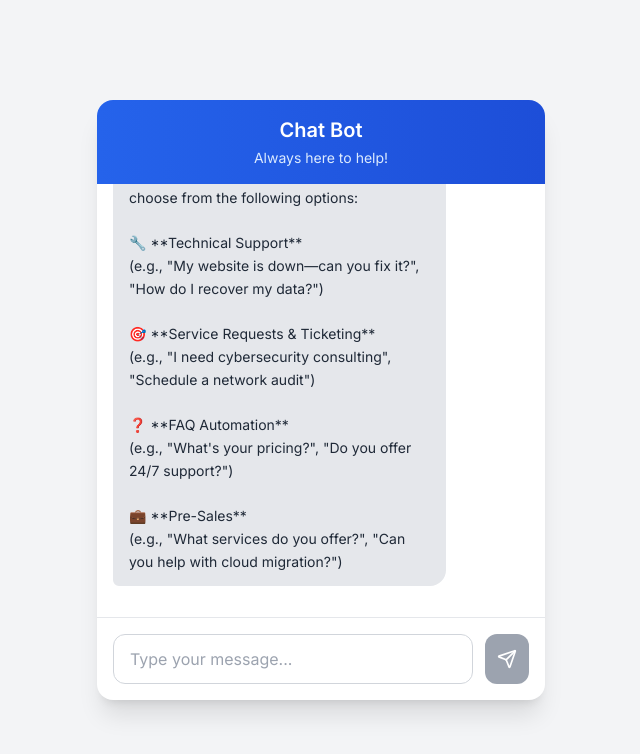
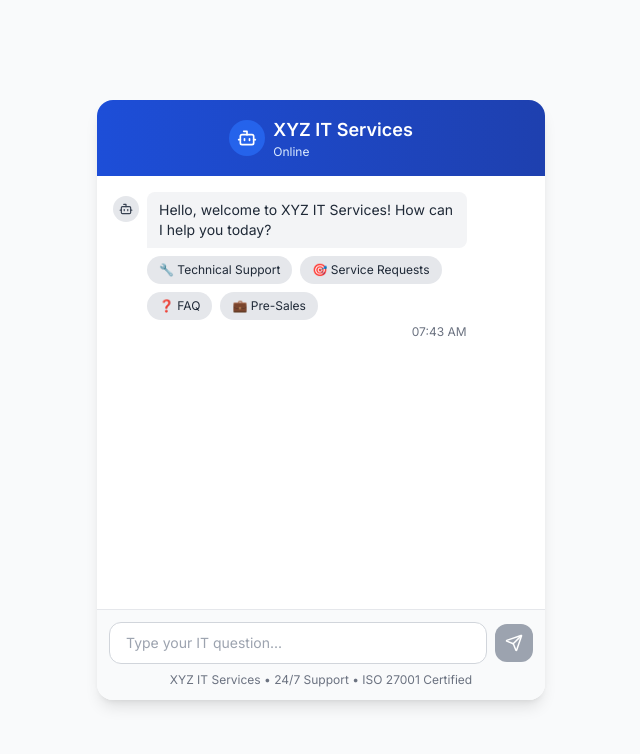
Before and after one commit to hassanambi/chat-bubble-talk, a React (Vite) app: page / in a window 1280 px wide. Shown: the top 754 px of the page, without its empty margins (319-959 px from the left). Built offline with nearby package versions, Linux system fonts and the light colour scheme.

Commit message:
Refactor: Implement IT service chatbot
Implement a React-based IT service chatbot with enhanced features, including service categories, dynamic responses, and a typing indicator.

```diff
--- a/src/pages/Index.tsx
+++ b/src/pages/Index.tsx
@@ -1,56 +1,91 @@
+
 import { useState, useRef, useEffect } from 'react';
-import { Send } from 'lucide-react';
+import { Send, Bot, User, Loader2 } from 'lucide-react';
 
 interface Message {
   id: number;
   text: string;
   sender: 'user' | 'bot';
   timestamp: Date;
+  isButton?: boolean;
+  buttons?: string[];
 }
+
+const IT_SERVICE_CATEGORIES = [
+  "🔧 Technical Support",
+  "🎯 Service Requests",
+  "❓ FAQ",
+  "💼 Pre-Sales"
+];
 
 const Index = () => {
   const [messages, setMessages] = useState<Message[]>([
     {
       id: 1,
-      text: "Hello! How can I help you today? Please choose from the following options:\n\n🔧 **Technical Support**\n(e.g., \"My website is down—can you fix it?\", \"How do I recover my data?\")\n\n🎯 **Service Requests & Ticketing**\n(e.g., \"I need cybersecurity consulting\", \"Schedule a network audit\")\n\n❓ **FAQ Automation**\n(e.g., \"What's your pricing?\", \"Do you offer 24/7 support?\")\n\n💼 **Pre-Sales**\n(e.g., \"What services do you offer?\", \"Can you help with cloud migration?\")",
+      text: "Hello, welcome to XYZ IT Services! How can I help you today?",
       sender: 'bot',
-      timestamp: new Date()
+      timestamp: new Date(),
+      isButton: true,
+      buttons: IT_SERVICE_CATEGORIES
     }
   ]);
   const [inputValue, setInputValue] = useState('');
   const [isTyping, setIsTyping] = useState(false);
   const messagesEndRef = useRef<HTMLDivElement>(null);
 
-  // Enhanced bot responses for different service categories
-  const botResponses: { [key: string]: string } = {
-    // Technical Support responses
-    "technical support": "I'm here to help with technical issues! Please describe your problem and I'll assist you with troubleshooting.",
-    "website down": "I understand your website is experiencing issues. Let me help you troubleshoot this problem step by step.",
-    "data recovery": "Data recovery is critical. I'll guide you through the recovery process and preventive measures.",
-    "fix it": "I'm ready to help fix your technical issue. Can you provide more details about what's not working?",
+  // Enhanced knowledge base for IT services
+  const knowledgeBase: { [key: string]: { response: string; followup?: string[] } } = {
+    // Technical Support
+    "technical support": {
+      response: "I can help with various technical issues:\n\n• Server/network troubleshooting\n• Software installation\n• System diagnostics\n• Emergency support\n\nPlease describe your issue.",
+      followup: ["Server down", "Software issue", "Network problem", "Other"]
+    },
+    "server down": {
+      response: "For server issues:\n\n1. Check power and network connections\n2. Verify server status via dashboard\n3. Review recent logs\n\nWould you like to open a priority ticket?"
+    },
+    "software issue": {
+      response: "For software problems:\n\n• What software is affected?\n• Error message received?\n• When did it start occurring?\n\nWe can remote in to diagnose."
+    },
 
-    // Service Requests & Ticketing
-    "service request": "I can help you with service requests. What specific service do you need assistance with?",
-    "cybersecurity": "Cybersecurity is essential for your business. I can connect you with our security experts for a consultation.",
-    "network audit": "A network audit is a great way to ensure your infrastructure is secure and optimized. Let me schedule this for you.",
-    "ticketing": "I'll help you create a service ticket. What issue would you like to report?",
+    // Service Requests
+    "service requests": {
+      response: "Available services:\n\n• Network security audit\n• Cloud migration\n• System maintenance\n• Hardware upgrade\n\nWhich service do you need?",
+      followup: ["Schedule audit", "Cloud migration", "Maintenance", "Upgrade quote"]
+    },
+    "schedule audit": {
+      response: "Our security audits include:\n\n• Vulnerability assessment\n• Penetration testing\n• Compliance review\n\nI can connect you to our security team."
+    },
 
-    // FAQ Automation
-    "pricing": "Our pricing varies based on your specific needs. Would you like me to connect you with our sales team for a custom quote?",
-    "24/7 support": "Yes, we offer 24/7 support for critical issues. Our response time varies by service level agreement.",
-    "faq": "I'm here to answer your frequently asked questions. What would you like to know?",
+    // FAQ
+    "faq": {
+      response: "Frequently asked questions:\n\n• What's your response time? (1-4 hours)\n• Do you offer SLAs? (Yes)\n• What regions do you cover? (Worldwide)\n\nWhat would you like to know?",
+      followup: ["Pricing", "Support hours", "Technologies", "Team expertise"]
+    },
+    "pricing": {
+      response: "Our pricing depends on:\n\n• Service level (Basic/Premium)\n• Systems covered\n• Response time\n\nWould you like a custom quote?"
+    },
 
     // Pre-Sales
-    "services": "We offer a comprehensive range of IT services including cloud solutions, cybersecurity, technical support, and consulting.",
-    "cloud migration": "Absolutely! We specialize in cloud migration services. I can connect you with our cloud experts to discuss your requirements.",
-    "pre-sales": "I'm here to help with any pre-sales questions. What would you like to know about our services?",
+    "pre-sales": {
+      response: "We specialize in:\n\n• Cloud solutions (AWS/Azure)\n• Cybersecurity\n• Managed IT services\n• DevOps consulting\n\nWhat are you interested in?",
+      followup: ["Cloud services", "Security packages", "Managed IT", "Consulting"]
+    },
+    "cloud services": {
+      response: "Our cloud offerings include:\n\n• Migration planning\n• Cost optimization\n• Architecture review\n• 24/7 monitoring\n\nLet me connect you to our cloud team."
+    },
 
-    // General responses
-    "hi": "Hello! Please let me know which service category I can help you with today.",
-    "hello": "Hi there! How can I assist you? Please choose from Technical Support, Service Requests, FAQ, or Pre-Sales.",
-    "help": "I'm here to help! Please specify which area you need assistance with: Technical Support, Service Requests, FAQ, or Pre-Sales.",
-    "bye": "Goodbye! Feel free to reach out anytime you need assistance with our services.",
-    "thank you": "You're welcome! Is there anything else I can help you with today?"
+    // General
+    "hi": {
+      response: "Hello! How can I assist with your IT needs today?",
+      followup: IT_SERVICE_CATEGORIES
+    },
+    "help": {
+      response: "I can help with:",
+      followup: IT_SERVICE_CATEGORIES
+    },
+    "bye": {
+      response: "Thank you for contacting XYZ IT Services! Our team is available 24/7 if you need further assistance."
+    }
   };
 
   const scrollToBottom = () => {
@@ -61,89 +96,122 @@ const Index = () => {
     scrollToBottom();
   }, [messages]);
 
-  const getBotResponse = (userMessage: string): string => {
-    const lowerMessage = userMessage.toLowerCase().trim();
+  const getBotResponse = (userMessage: string): Message => {
+    const lowerMessage = userMessage.toLowerCase();
+    let response: Message = {
+      id: Date.now() + 1,
+      text: "",
+      sender: 'bot',
+      timestamp: new Date()
+    };
 
-    // Check for partial matches in the message
-    for (const [key, response] of Object.entries(botResponses)) {
+    // Check for direct matches first
+    for (const [key, data] of Object.entries(knowledgeBase)) {
       if (lowerMessage.includes(key)) {
+        response.text = data.response;
+        if (data.followup) {
+          response.isButton = true;
+          response.buttons = data.followup;
+        }
         return response;
       }
     }
 
-    return "I'd be happy to help! Please let me know if you need Technical Support, Service Requests & Ticketing, FAQ information, or Pre-Sales assistance.";
+    // Fallback response
+    response.text = "I specialize in IT services. Please choose an option:";
+    response.isButton = true;
+    response.buttons = IT_SERVICE_CATEGORIES;
+    return response;
   };
 
-  const sendMessage = async () => {
-    if (!inputValue.trim()) return;
+  const sendMessage = (text: string, isButtonClick = false) => {
+    if (!text.trim()) return;
 
     const userMessage: Message = {
       id: Date.now(),
-      text: inputValue,
+      text: isButtonClick ? text.replace(/[🔧🎯❓💼]/g, '').trim() : text,
       sender: 'user',
       timestamp: new Date()
     };
 
     setMessages(prev => [...prev, userMessage]);
-    setInputValue('');
+    if (!isButtonClick) setInputValue('');
     setIsTyping(true);
 
-    // Simulate bot thinking time
     setTimeout(() => {
-      const botResponse: Message = {
-        id: Date.now() + 1,
-        text: getBotResponse(inputValue),
-        sender: 'bot',
-        timestamp: new Date()
-      };
-
+      const botResponse = getBotResponse(text);
       setMessages(prev => [...prev, botResponse]);
       setIsTyping(false);
-    }, 1000);
+    }, 1000 + Math.random() * 1000); // Random delay for natural feel
   };
 
   const handleKeyPress = (e: React.KeyboardEvent) => {
-    if (e.key === 'Enter') {
-      sendMessage();
+    if (e.key === 'Enter' && !isTyping) {
+      sendMessage(inputValue);
     }
   };
 
   return (
-    <div className="min-h-screen bg-gray-100 flex items-center justify-center p-4">
-      <div className="w-full max-w-md bg-white rounded-2xl shadow-xl overflow-hidden flex flex-col h-[600px]">
+    <div className="min-h-screen bg-gray-50 flex items-center justify-center p-4">
+      <div className="w-full max-w-md bg-white rounded-2xl shadow-lg overflow-hidden flex flex-col h-[600px]">
         {/* Header */}
-        <div className="bg-gradient-to-r from-blue-600 to-blue-700 p-4 text-white">
-          <h1 className="text-xl font-semibold text-center">Chat Bot</h1>
-          <p className="text-blue-100 text-sm text-center mt-1">Always here to help!</p>
+        <div className="bg-gradient-to-r from-blue-700 to-blue-800 p-4 text-white">
+          <div className="flex items-center justify-center space-x-2">
+            <div className="p-2 bg-blue-600 rounded-full">
+              <Bot size={20} />
+            </div>
+            <div>
+              <h1 className="text-lg font-semibold">XYZ IT Services</h1>
+              <p className="text-blue-100 text-xs">
+                {isTyping ? 'Typing...' : 'Online'}
+              </p>
+            </div>
+          </div>
         </div>
 
         {/* Messages Area */}
-        <div className="flex-1 overflow-y-auto p-4 space-y-4">
+        <div className="flex-1 overflow-y-auto p-4 space-y-3">
           {messages.map((message) => (
-            <div
-              key={message.id}
-              className={`flex ${message.sender === 'user' ? 'justify-end' : 'justify-start'}`}
-            >
-              <div
-                className={`max-w-[80%] px-4 py-3 rounded-2xl transition-all duration-200 ${
-                  message.sender === 'user'
-                    ? 'bg-blue-600 text-white rounded-br-md'
-                    : 'bg-gray-200 text-gray-800 rounded-bl-md'
-                }`}
-              >
-                <p className="text-sm leading-relaxed whitespace-pre-line">{message.text}</p>
+            <div key={message.id} className={`flex ${message.sender === 'user' ? 'justify-end' : 'justify-start'}`}>
+              <div className={`max-w-[85%] flex ${message.sender === 'user' ? 'flex-row-reverse' : 'flex-row'} items-start gap-2`}>
+                <div className={`mt-1 flex-shrink-0 rounded-full p-1.5 ${message.sender === 'user' ? 'bg-blue-100 text-blue-700' : 'bg-gray-200 text-gray-700'}`}>
+                  {message.sender === 'user' ? <User size={14} /> : <Bot size={14} />}
+                </div>
+                <div>
+                  <div
+                    className={`px-3 py-2 rounded-lg ${message.sender === 'user' ? 'bg-blue-600 text-white rounded-br-none' : 'bg-gray-100 text-gray-800 rounded-bl-none'}`}
+                  >
+                    <p className="text-sm whitespace-pre-line">{message.text}</p>
+                  </div>
+                  {message.isButton && message.buttons && (
+                    <div className="mt-2 flex flex-wrap gap-2">
+                      {message.buttons.map((button, idx) => (
+                        <button
+                          key={idx}
+                          onClick={() => sendMessage(button, true)}
+                          className="text-xs px-3 py-1.5 bg-gray-200 hover:bg-gray-300 text-gray-800 rounded-full transition-colors"
+                        >
+                          {button}
+                        </button>
+                      ))}
+                    </div>
+                  )}
+                  <p className="text-xs text-gray-500 mt-1 text-right">
+                    {message.timestamp.toLocaleTimeString([], { hour: '2-digit', minute: '2-digit' })}
+                  </p>
+                </div>
               </div>
             </div>
           ))}
 
-          {/* Typing Indicator */}
           {isTyping && (
             <div className="flex justify-start">
-              <div className="bg-gray-200 text-gray-800 px-4 py-3 rounded-2xl rounded-bl-md">
+              <div className="flex items-center gap-2 bg-gray-100 px-3 py-2 rounded-lg rounded-bl-none">
+                <Loader2 size={16} className="animate-spin text-gray-500" />
                 <div className="flex space-x-1">
-                  <div className="w-2 h-2 bg-gray-500 rounded-full animate-bounce"></div>
-                  <div className="w-2 h-2 bg-gray-500 rounded-full animate-bounce" style={{ animationDelay: '0.1s' }}></div>
-                  <div className="w-2 h-2 bg-gray-500 rounded-full animate-bounce" style={{ animationDelay: '0.2s' }}></div>
+                  <div className="w-2 h-2 bg-gray-400 rounded-full animate-bounce"></div>
+                  <div className="w-2 h-2 bg-gray-400 rounded-full animate-bounce" style={{ animationDelay: '0.2s' }}></div>
+                  <div className="w-2 h-2 bg-gray-400 rounded-full animate-bounce" style={{ animationDelay: '0.4s' }}></div>
                 </div>
               </div>
             </div>
@@ -152,25 +220,28 @@ const Index = () => {
         </div>
 
         {/* Input Area */}
-        <div className="border-t border-gray-200 p-4">
-          <div className="flex space-x-3">
+        <div className="border-t border-gray-200 p-3 bg-gray-50">
+          <div className="flex items-center gap-2">
             <input
               type="text"
               value={inputValue}
               onChange={(e) => setInputValue(e.target.value)}
               onKeyPress={handleKeyPress}
-              placeholder="Type your message..."
-              className="flex-1 px-4 py-3 border border-gray-300 rounded-xl focus:outline-none focus:ring-2 focus:ring-blue-500 focus:border-transparent transition-all duration-200"
+              placeholder="Type your IT question..."
+              className="flex-1 px-4 py-2.5 border border-gray-300 rounded-xl focus:outline-none focus:ring-2 focus:ring-blue-500 focus:border-transparent transition-all text-sm"
               disabled={isTyping}
             />
             <button
-              onClick={sendMessage}
+              onClick={() => sendMessage(inputValue)}
               disabled={!inputValue.trim() || isTyping}
-              className="bg-blue-600 hover:bg-blue-700 disabled:bg-gray-400 text-white p-3 rounded-xl transition-all duration-200 transform hover:scale-105 active:scale-95 disabled:transform-none"
+              className="p-2.5 bg-blue-600 hover:bg-blue-700 disabled:bg-gray-400 text-white rounded-xl transition-colors disabled:transition-none"
             >
-              <Send size={20} />
+              {isTyping ? <Loader2 size={18} className="animate-spin" /> : <Send size={18} />}
             </button>
           </div>
+          <p className="text-xs text-gray-500 mt-2 text-center">
+            XYZ IT Services • 24/7 Support • ISO 27001 Certified
+          </p>
         </div>
       </div>
     </div>
```
